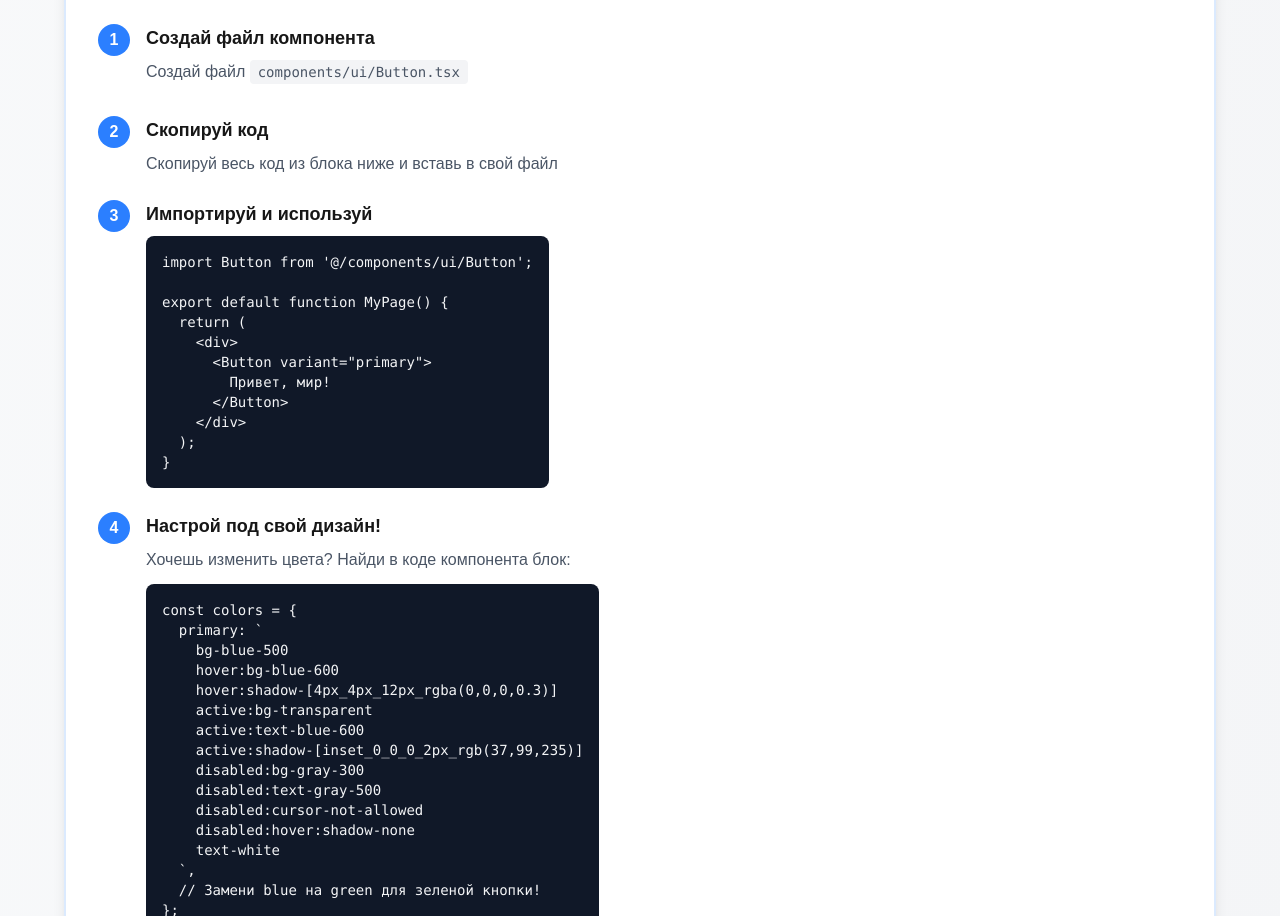
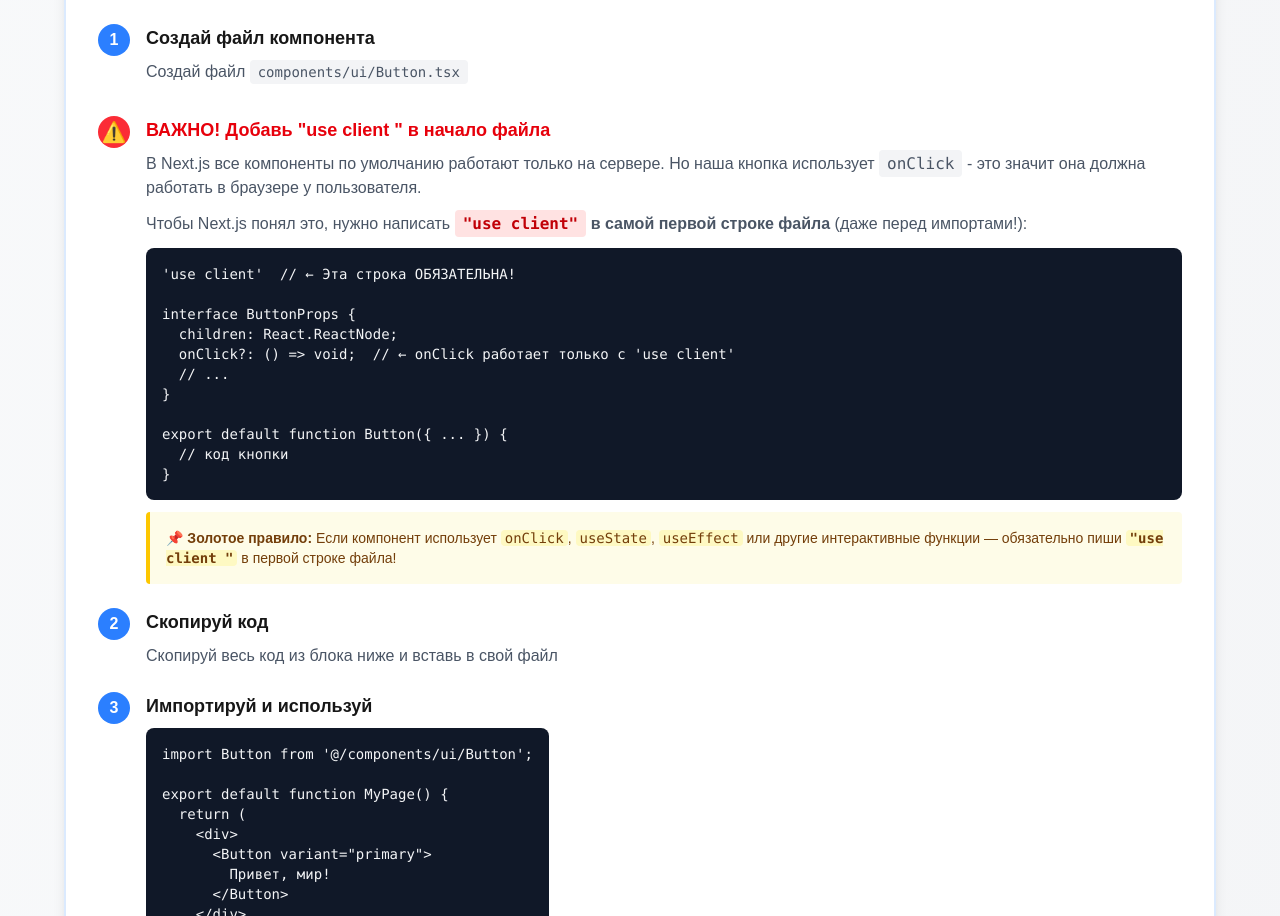
Before and after one commit to cookiezbee/frontend-camp-kit, a Next.js app: page /components/button in a window 1280 px wide. Shown: the part 2892-3808 px from the top of the page. Built offline with nearby package versions, Linux system fonts and the light colour scheme.

Commit message:
Fix button

```diff
--- a/app/components/button/page.tsx
+++ b/app/components/button/page.tsx
@@ -233,6 +233,56 @@ export default function Button({
             </div>
 
             <div className="flex gap-4">
+              <div className="flex-shrink-0 w-8 h-8 bg-red-500 text-white rounded-full flex items-center justify-center font-bold text-xl">
+                ⚠️
+              </div>
+              <div className="flex-1">
+                <h3 className="font-semibold text-lg mb-2 text-red-600">
+                  ВАЖНО! Добавь  &#34;use client &#34; в начало файла
+                </h3>
+                <p className="text-gray-600 mb-3">
+                  В Next.js все компоненты по умолчанию работают только на сервере.
+                  Но наша кнопка использует{" "}
+                  <code className="bg-gray-100 px-2 py-1 rounded">onClick</code> -
+                  это значит она должна работать в браузере у пользователя.
+                </p>
+                <p className="text-gray-600 mb-3">
+                  Чтобы Next.js понял это, нужно написать{" "}
+                  <code className="bg-red-100 px-2 py-1 rounded text-red-700 font-semibold">
+                     &#34;use client&#34;
+                  </code>{" "}
+                  <strong>в самой первой строке файла</strong> (даже перед импортами!):
+                </p>
+                <pre className="bg-gray-900 text-gray-100 p-4 rounded-lg text-sm overflow-x-auto">
+                  {`'use client'  // ← Эта строка ОБЯЗАТЕЛЬНА!
+
+interface ButtonProps {
+  children: React.ReactNode;
+  onClick?: () => void;  // ← onClick работает только с 'use client'
+  // ...
+}
+
+export default function Button({ ... }) {
+  // код кнопки
+}`}
+                </pre>
+                <div className="mt-3 p-4 bg-yellow-50 border-l-4 border-yellow-400 rounded">
+                  <p className="text-sm text-yellow-900 font-medium">
+                    <strong>📌 Золотое правило:</strong> Если компонент использует{" "}
+                    <code className="bg-yellow-100 px-1 rounded">onClick</code>,{" "}
+                    <code className="bg-yellow-100 px-1 rounded">useState</code>,{" "}
+                    <code className="bg-yellow-100 px-1 rounded">useEffect</code>{" "}
+                    или другие интерактивные функции — обязательно пиши{" "}
+                    <code className="bg-yellow-100 px-1 rounded font-semibold">
+                      &#34;use client &#34;
+                    </code>{" "}
+                    в первой строке файла!
+                  </p>
+                </div>
+              </div>
+            </div>
+
+            <div className="flex gap-4">
               <div className="flex-shrink-0 w-8 h-8 bg-blue-500 text-white rounded-full flex items-center justify-center font-bold">
                 2
               </div>
```
